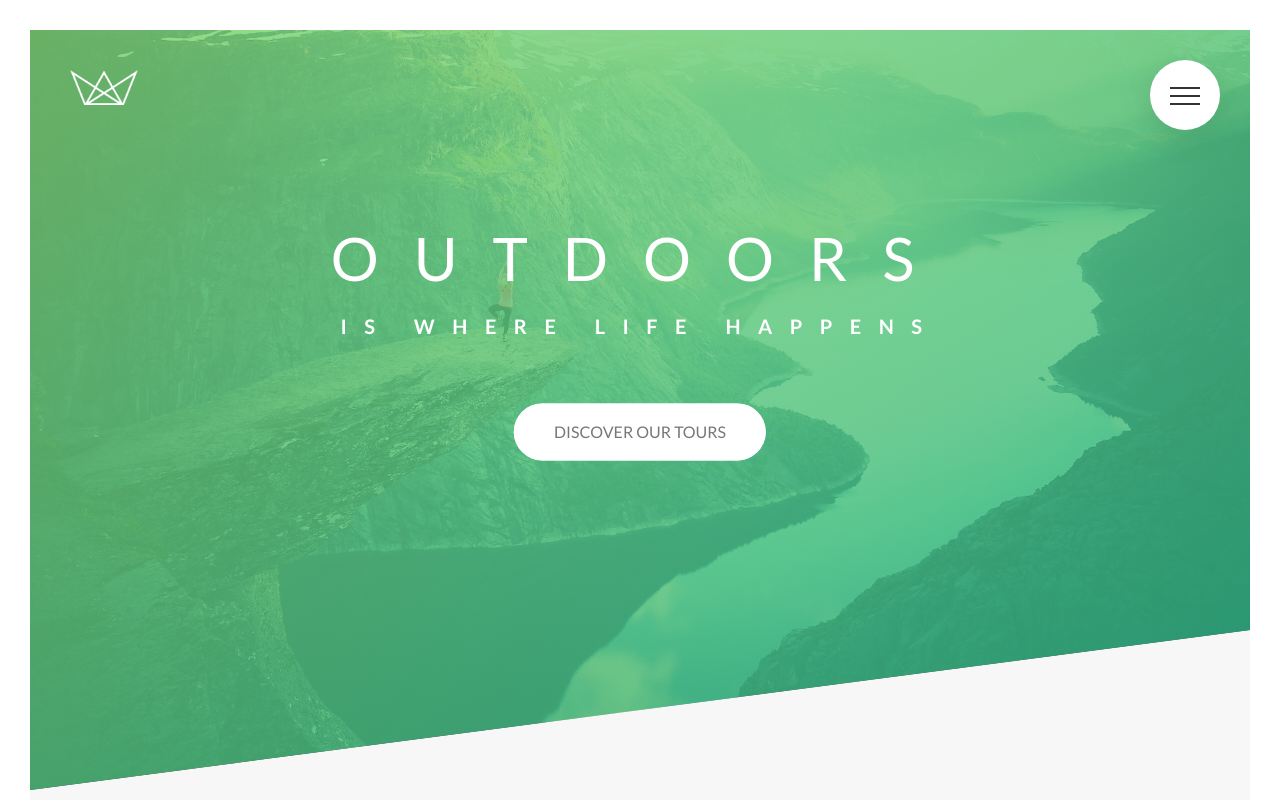
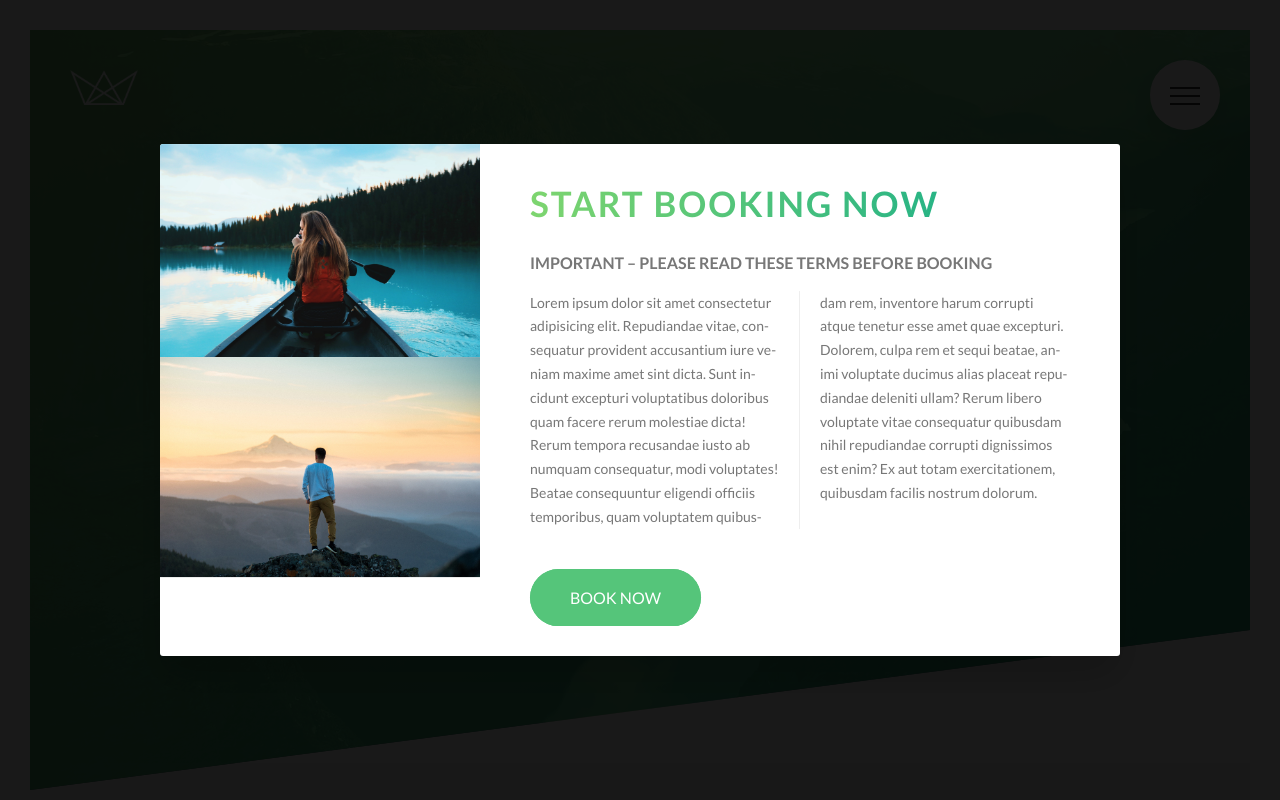
Before and after one commit to sendgn/natours, a website: page index.html in a window 1280 px wide. Shown: the top 800 px of the page. Drawn offline with Linux system fonts and the light colour scheme.

Commit message:
Build popup component

```diff
--- a/index.html
+++ b/index.html
@@ -344,6 +344,22 @@
       </div>
     </div>
   </footer>
+
+  <div class="popup">
+    <div class="popup__content">
+      <div class="popup__left">
+        <img src="img/nat-8.jpg" alt="Tour photo" class="popup__img">
+        <img src="img/nat-9.jpg" alt="Tour photo" class="popup__img">
+      </div>
+      <div class="popup__right">
+        <h2 class="heading-secondary u-margin-bottom-small">Start booking now</h2>
+        <h3 class="heading-tertiary u-margin-bottom-small">Important &ndash; Please read these terms before booking</h3>
+        <p class="popup__text">Lorem ipsum dolor sit amet consectetur adipisicing elit. Repudiandae vitae, consequatur provident accusantium iure veniam maxime amet sint dicta. Sunt incidunt excepturi voluptatibus doloribus quam facere rerum molestiae dicta! Rerum tempora recusandae iusto ab numquam consequatur, modi voluptates! Beatae consequuntur eligendi officiis temporibus, quam voluptatem quibusdam rem, inventore harum corrupti atque tenetur esse amet quae excepturi. Dolorem, culpa rem et sequi beatae, animi voluptate ducimus alias placeat repudiandae deleniti ullam? Rerum libero voluptate vitae consequatur quibusdam nihil repudiandae corrupti dignissimos est enim? Ex aut totam exercitationem, quibusdam facilis nostrum dolorum.</p>
+        <a href="#" class="btn btn--primary">Book now</a>
+      </div>
+    </div>
+  </div>
+
   <!-- <section class="grid-test">
     <div class="row">
       <div class="col-1-of-2">
--- a/sass/abstracts/_mixins.scss
+++ b/sass/abstracts/_mixins.scss
@@ -6,7 +6,7 @@
   }
 }
 
-@mixin center-hv {
+@mixin absCenter {
   position: absolute;
   top: 50%;
   left: 50%;
--- a/sass/components/_card.scss
+++ b/sass/components/_card.scss
@@ -166,7 +166,7 @@
 
   // BACK SIDE STYLING
   &__cta {
-    @include center-hv;
+    @include absCenter;
     width: 90%;
     text-align: center;
   }
--- a/sass/components/_form.scss
+++ b/sass/components/_form.scss
@@ -82,7 +82,7 @@
       height: 1.3rem;
       width: 1.3rem;
       border-radius: 50%;
-      @include center-hv;
+      @include absCenter;
       background-color: $color-primary;
       opacity: 0;
       transition: opacity .2s;
--- /dev/null
+++ b/sass/components/_popup.scss
@@ -0,0 +1,48 @@
+.popup {
+  height: 100vh;
+  width: 100%;
+  position: fixed;
+  top: 0;
+  left: 0;
+  background-color: rgba($color-black, .9);
+  z-index: 2500;
+
+  &__content {
+    @include absCenter;
+    width: 75%;
+    background-color: $color-white;
+    box-shadow: 0 2rem 4rem rgba($color-black, .2);
+    border-radius: 3px;
+    display: table;
+    overflow: hidden;
+  }
+
+  &__left {
+    width: 33.3333333%;
+    display: table-cell;
+  }
+
+  &__right {
+    width: 66.6666667%;
+    display: table-cell;
+    vertical-align: middle;
+    padding: 3rem 5rem;
+  }
+
+  &__img {
+    display: block;
+    width: 100%;
+  }
+
+  &__text {
+    font-size: 1.4rem;
+    margin-bottom: 4rem;
+
+    column-count: 2;
+    column-gap: 4rem;
+    column-rule: 1px solid $color-grey-light-2;
+
+    // auto value doesn't work in Chrome
+    hyphens: auto;
+  }
+}
--- a/sass/layout/_navigation.scss
+++ b/sass/layout/_navigation.scss
@@ -42,7 +42,7 @@
   }
 
   &__list {
-    @include center-hv;
+    @include absCenter;
     list-style: none;
     text-align: center;
     width: 100%;
--- a/sass/main.scss
+++ b/sass/main.scss
@@ -13,6 +13,7 @@
 @import "components/composition";
 @import "components/feature-box";
 @import "components/form";
+@import "components/popup";
 @import "components/story";
 
 @import "layout/footer";
```
Also changed, not shown: css/main.css.
